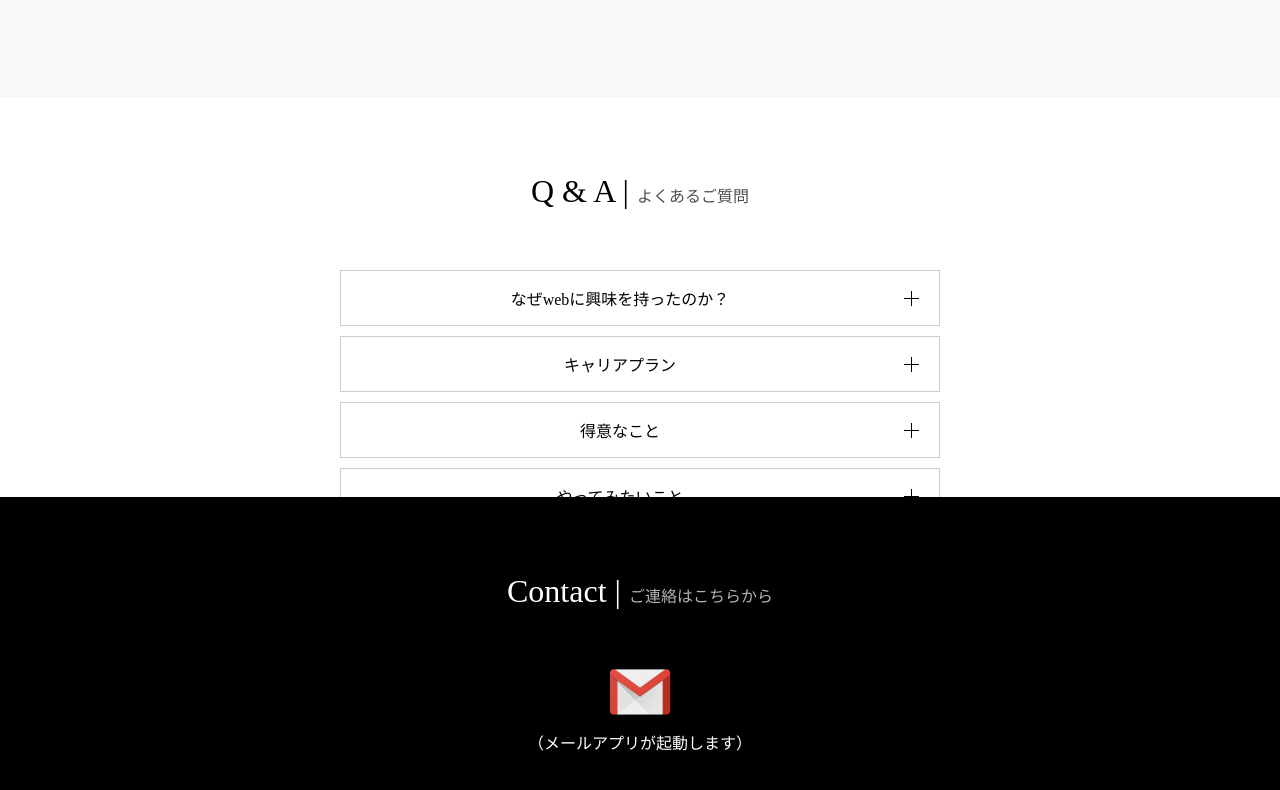
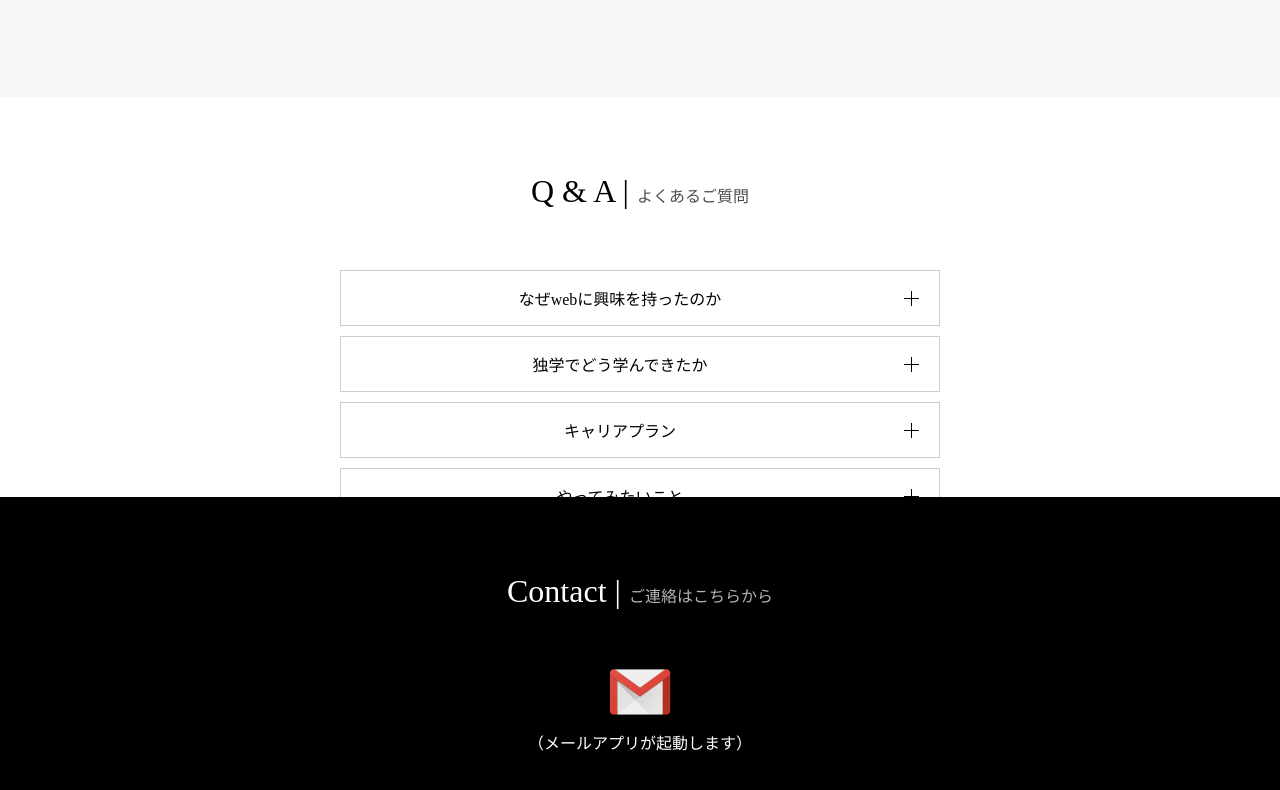
Before and after one commit to kkkumakk001/portfolio_2022, a website: page index.html in a window 1280 px wide. Shown: the part 2349-3139 px from the top of the page. Drawn offline with nearby package versions, Linux system fonts and the light colour scheme.

Commit message:
Q&Aのアコーディオンの入れ替え

```diff
--- a/index.html
+++ b/index.html
@@ -158,25 +158,27 @@
         <h2 class="section-ttl">Q & A | <span class="section-ttl-sup">よくあるご質問</span></h2>
         <dl class="accordion js-accordion">
             <div class="accordion-item js-accordion-trigger">
-                <dt class="accordion-title">なぜwebに興味を持ったのか？</dt>
+                <dt class="accordion-title">なぜwebに興味を持ったのか</dt>
                 <dd class="accordion-content">大学時代にExcelのVBAに触れたことがあり、if文、for文程度しか使用していませんが、プログラミング・アルゴリズムの入り口に触れたことで記述の手間を大きく省くことができ、とても便利だと思ったのがきっかけ。その後Progateの存在を知り独学を始める。最初は趣味感覚でやっていたのが、様々なサイトを見たり、技術に触れる中でCSSやJSで魅せるアニメーションがとてもかっこよくて、自分でも作れるようになりたいと思いました。1回始めるとのめり込むタイプなのでバグなどが起こってもエラー文を読んだり、検索して解決させていました。</dd>
+            </div>
+            <div class="accordion-item js-accordion-trigger">
+                <dt class="accordion-title">独学でどう学んできたか</dt>
+                <dd class="accordion-content">Progateやドットインストールなどで基礎の部分を学び、Udemyや技術書を利用して自作アプリを作るようになりました。</dd>
             </div>
             <div class="accordion-item js-accordion-trigger">
                 <dt class="accordion-title">キャリアプラン</dt>
                 <dd class="accordion-content">ひとまずの目標としてはフロントエンド側に行きたい。色々なサイトを見て、かっこいいアニメーションを実装してみたい、サイトを訪れた人が興味を惹かれるようなものを実装したいという思いがあります。ゆくゆくは全部できるフルスタックになりたいです。様々な開発工程を経験して、いずれは新規のサービスを1から立ち上げてみたいと思っています。</dd>
             </div>
             <div class="accordion-item js-accordion-trigger">
-                <dt class="accordion-title">得意なこと</dt>
-                <dd class="accordion-content">明確な目標ができた時に、その目標達成に向けて努力ができること。到達目標を細分化しその都度修正することで、本筋から大きく外れることなく目標達成に向けて努力できます。今はweb業界に就職したいという目標があり、それに対して、ポートフォリオの作成やアプリの作成など、自ら進んで学ぶという姿勢を示すことが必要になると考え実行して参りました。</dd>
-            </div>
-            <div class="accordion-item js-accordion-trigger">
                 <dt class="accordion-title">やってみたいこと</dt>
                 <dd class="accordion-content">Node.jsを使ってメールフォームを作りたい。</dd>
             </div>
             <div class="accordion-item js-accordion-trigger">
-                <dt class="accordion-title">独学でどう学んできたか？</dt>
-                <dd class="accordion-content">Progateやドットインストールなどで基礎の部分を学び、Udemyや技術書を利用して自作アプリを作るようになりました。</dd>
+                <dt class="accordion-title">得意なこと</dt>
+                <dd class="accordion-content">明確な目標ができた時に、その目標達成に向けて努力ができること。到達目標を細分化しその都度修正することで、本筋から大きく外れることなく目標達成に向けて努力できます。今はweb業界に就職したいという目標があり、それに対して、ポートフォリオの作成やアプリの作成など、自ら進んで学ぶという姿勢を示すことが必要になると考え実行して参りました。</dd>
             </div>
+
+
         </dl>
     </div><!-- Q&Aセクション終わり -->
 
```
